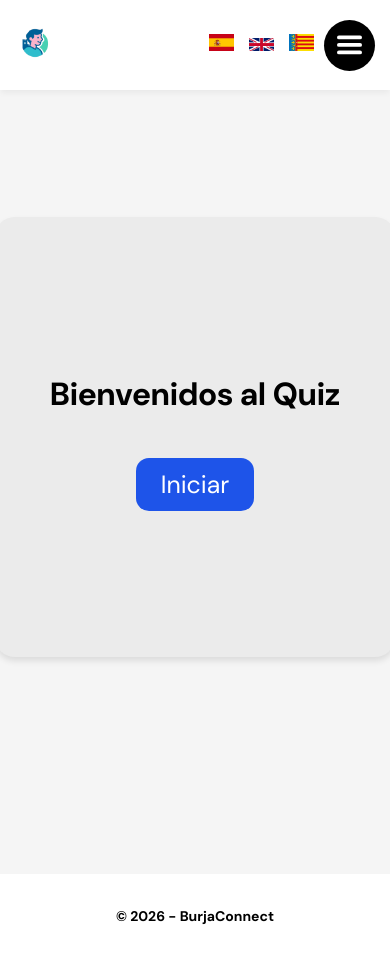
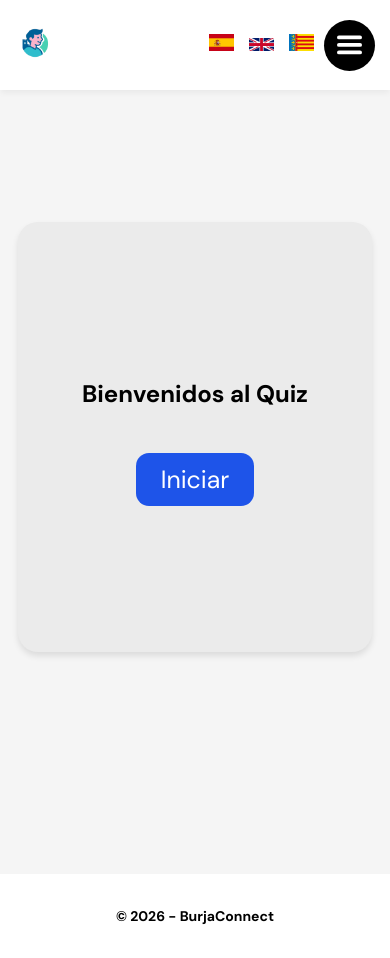
Before and after one commit to benjvm/BurjaConnect, a React (Vite) app: page /QuizBurjassot in a window 390 px wide. Built offline with nearby package versions, Linux system fonts and the light colour scheme; a web font is replaced by a local one.

Commit message:
Arreglo de la pantalla intro de quiz

```diff
--- a/src/assets/styles/style_Quiz/QuizBurjassot.css
+++ b/src/assets/styles/style_Quiz/QuizBurjassot.css
@@ -180,6 +180,12 @@
     {
         font-size: 2.2em;
     }
+
+    .mainDiv_0
+    {
+        max-width: 700px;
+        min-height: 450px;
+    }
 }
 
 @media (min-width: 769px) and (max-width: 1024px)
@@ -190,6 +196,11 @@
     }
 
     .mainDiv
+    {
+        max-width: 550px;
+    }
+
+    .mainDiv_0
     {
         max-width: 550px;
     }
@@ -216,6 +227,12 @@
     }
 
     .mainDiv
+    {
+        max-width: 90%;
+        padding: 18px;
+    }
+
+    .mainDiv_0
     {
         max-width: 90%;
         padding: 18px;
@@ -257,7 +274,16 @@
         padding: 15px;
     }
 
+    .mainDiv_0
+    {
+        padding: 15px;
+    }
+
     .mainDiv h1
+    {
+        font-size: 1.5em;
+    }
+    .mainDiv_0 h1
     {
         font-size: 1.5em;
     }
```
